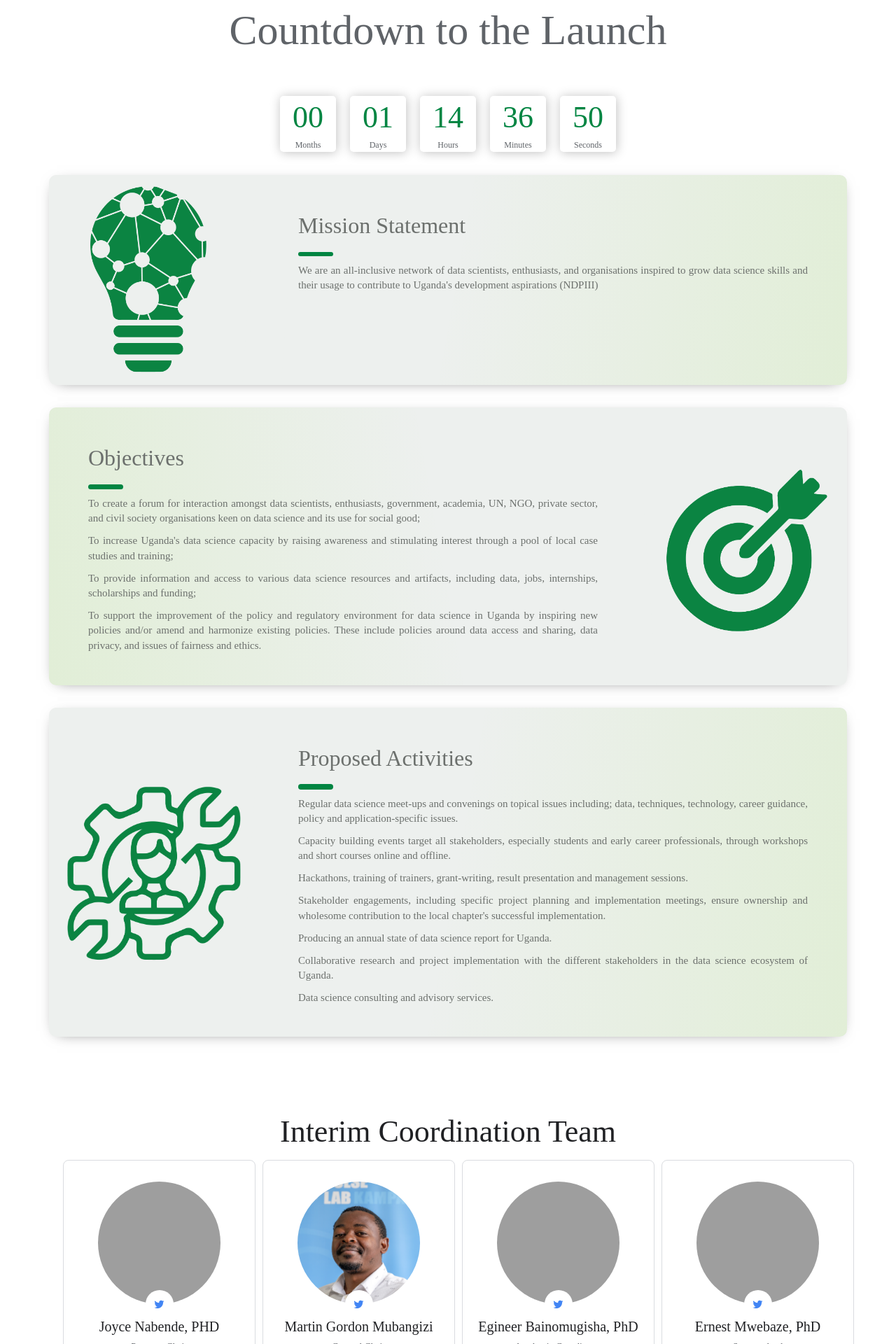
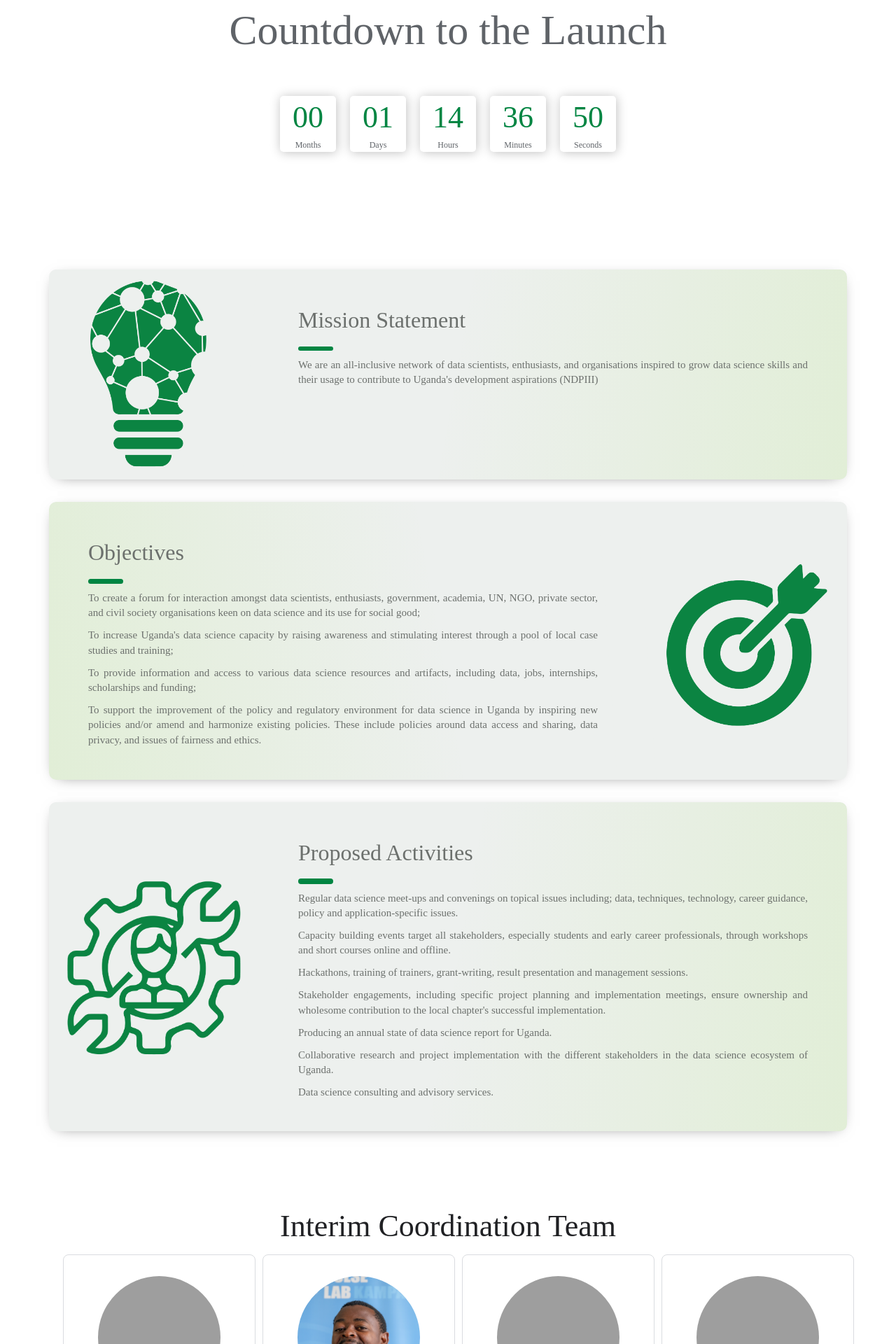
Before and after one commit to datsciafrica/dsaUganda, a Jekyll site: the page built from index.md, in a window 1280 px wide. Shown: the part 675-2595 px from the top of the page at 70% size. Built offline with Jekyll 4.4.1, drawn with Linux system fonts in a browser that asks for light colours; some web fonts are replaced; grey boxes are pictures that could not be loaded.

```diff
--- a/_layouts/main.html
+++ b/_layouts/main.html
@@ -79,7 +79,7 @@
 
 
 .main{
-  height: 30vh;
+  height: 45vh;
   background-size: cover;
 /*  background: url('https://i.ibb.co/jfLZFhm/Bitmap.png') no-repeat top center;*/
 }
```
